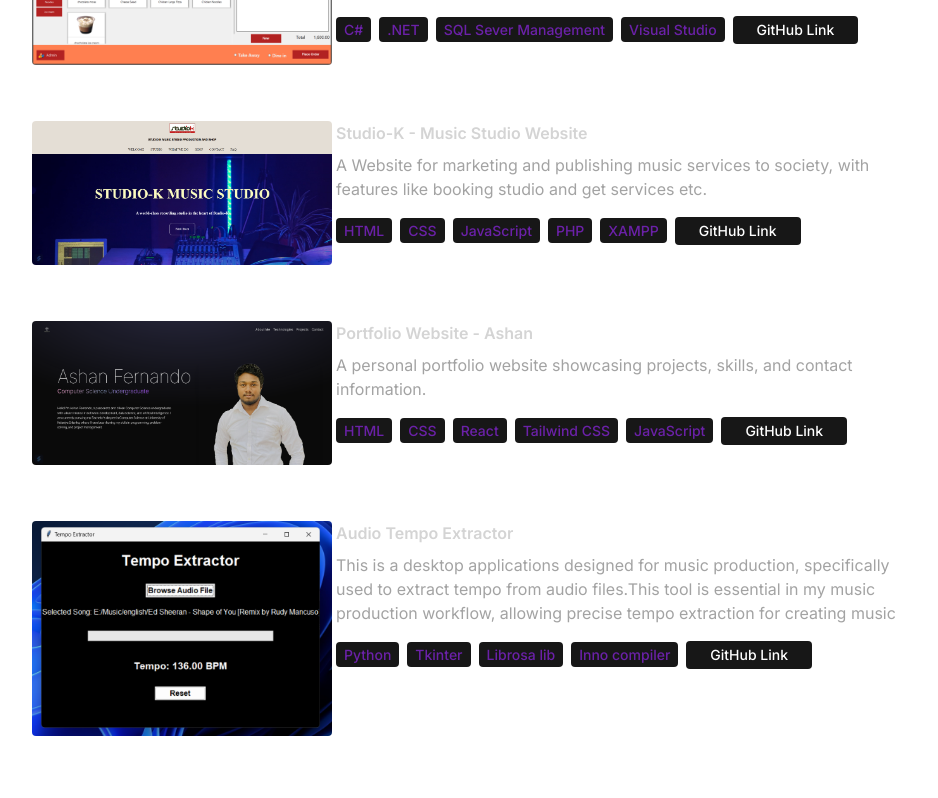
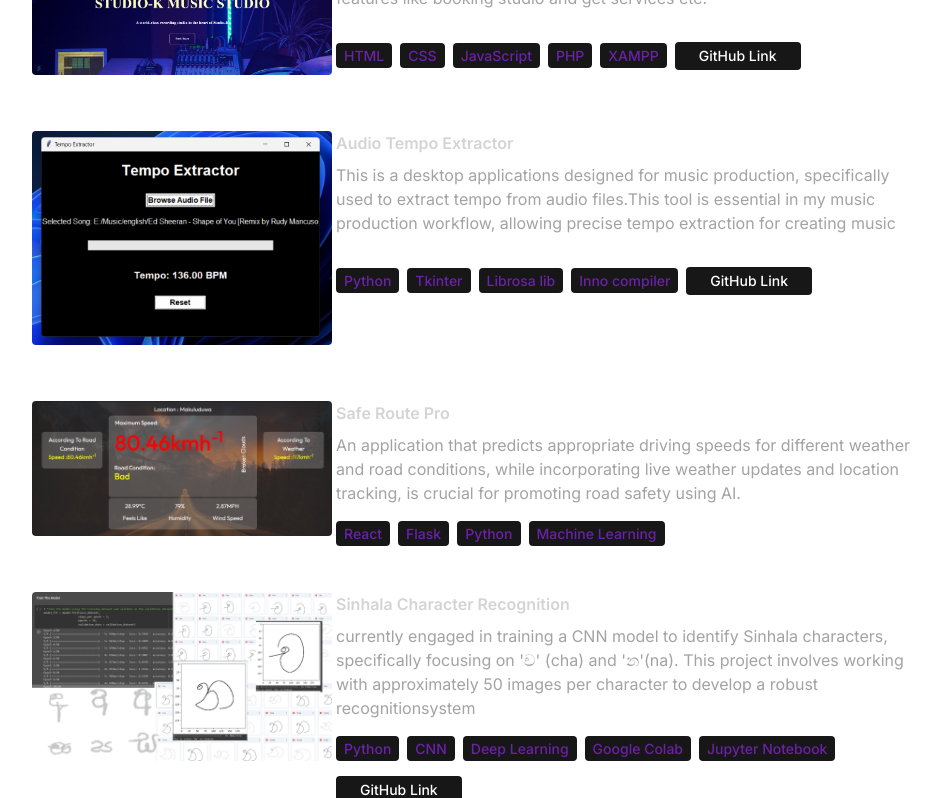
Before and after one commit to ashan0901/react-portfolio-ashan, a React (Vite) app: page / in a window 1280 px wide. Shown: the part 3180-3978 px from the top of the page, without its empty margins (168-1106 px from the left). Built offline with nearby package versions, Linux system fonts and the light colour scheme.

Commit message:
New Project Added

```diff
--- a/src/components/Projects.jsx
+++ b/src/components/Projects.jsx
@@ -49,7 +49,7 @@ const Projects = () => {
               ))}
               {project.link && (
                 <a href={project.link} target="_blank" className="mt-4">
-                  <button className="mr-2 rounded bg-neutral-900 px-6 py-1 text-sm font-medium text-white hover:bg-neutral-700">
+                  <button className="mr-2 mt-4 rounded bg-neutral-900 px-6 py-1 text-sm font-medium text-white hover:bg-neutral-700">
                     GitHub Link
                   </button>
                 </a>
--- a/src/constants/index.js
+++ b/src/constants/index.js
@@ -4,37 +4,15 @@ import project2 from "../assets/projects/project-2.png";
 import project3 from "../assets/projects/project-3.png";
 import project4 from "../assets/projects/project-4.png";
 import project5 from "../assets/projects/project-5.png";
+import project6 from "../assets/projects/project-6.png";
 
 export const HERO_CONTENT = `Hello! I'm Ashan Fernando, a passionate and driven Computer Science undergraduate with a keen interest in software development, data science, and artificial intelligence. I am currently pursuing my Bachelor's degree in Computer Science at University of Kelaniya Srilanka, where I have been honing my skills in programming, problem-solving, and project management. \n`;
 
 export const ABOUT_TEXT = `         Currently, I am pursuing a BSc Honours degree in Computer Science at University of Kelaniya Srilanka. My coursework and projects have provided me with a strong understanding of various aspects of computer science, including data structures, algorithms, and software development, Machine Learning and Artifitial Inteligent. I have also worked on projects that have involved working with various technologies, including JavaScript, React.js, Node.js, and MongoDB, Python ,Jupyter Notebook .My enthusiasm for computer science drives me to solve complex problems and create innovative solutions. I am always looking for new opportunities to learn and grow.`;
 
-export const EXPERIENCES = [
-  {
-    year: "2023 - Present",
-    role: "Senior Full Stack Developer",
-    company: "Google Inc.",
-    description: `Led a team in developing and maintaining web applications using JavaScript, React.js, and Node.js. Implemented RESTful APIs and integrated with MongoDB databases. Collaborated with stakeholders to define project requirements and timelines.`,
-    technologies: ["Javascript", "React.js", "Next.js", "mongoDB"],
-  },
-  {
-    year: "2022 - 2023",
-    role: "Frontend Developer",
-    company: "Adobe",
-    description: `Designed and developed user interfaces for web applications using Next.js and React. Worked closely with backend developers to integrate frontend components with Node.js APIs. Implemented responsive designs and optimized frontend performance.`,
-    technologies: ["HTML", "CSS", "Vue.js", "mySQL"],
-  },
-];
+export const EXPERIENCES = [];
 
 export const PROJECTS = [
-  {
-    title: "Safe Route Pro",
-    image: project0,
-    description:
-      "An application that predicts appropriate driving speeds for different weather and road conditions, while incorporating live weather updates and location tracking, is crucial for promoting road safety using AI.",
-    technologies: ["React", "Flask", "Python", "Machine Learning"],
-    link: "",
-  },
   {
     title: "MoneyMate - Personal Expense Tracker",
     image: project1,
@@ -59,6 +37,37 @@ export const PROJECTS = [
     technologies: ["HTML", "CSS", "JavaScript", "PHP", "XAMPP"],
     link: "https://github.com/ashan0901/Studio-K-Website",
   },
+
+  {
+    title: "Audio Tempo Extractor",
+    image: project5,
+    description:
+      "This is a desktop applications designed for music production, specifically used to extract tempo from audio files.This tool is essential in my music production workflow, allowing precise tempo extraction for creating music",
+    technologies: ["Python", "Tkinter", "Librosa lib", "Inno compiler"],
+    link: "https://github.com/ashan0901/Audio-Tempo-Extracter",
+  },
+  {
+    title: "Safe Route Pro",
+    image: project0,
+    description:
+      "An application that predicts appropriate driving speeds for different weather and road conditions, while incorporating live weather updates and location tracking, is crucial for promoting road safety using AI.",
+    technologies: ["React", "Flask", "Python", "Machine Learning"],
+    link: "",
+  },
+  {
+    title: "Sinhala Character Recognition",
+    image: project6,
+    description:
+      "currently engaged in training a CNN model to identify Sinhala characters, specifically focusing on 'ච' (cha) and 'න'(na). This project involves working with approximately 50 images per character to develop a robust recognitionsystem",
+    technologies: [
+      "Python",
+      "CNN",
+      "Deep Learning",
+      "Google Colab",
+      "Jupyter Notebook",
+    ],
+    link: "https://github.com/ashan0901/Deep-Learning-Mini-Project-01",
+  },
   {
     title: "Portfolio Website - Ashan",
     image: project3,
@@ -67,14 +76,6 @@ export const PROJECTS = [
     technologies: ["HTML", "CSS", "React", "Tailwind CSS", "JavaScript"],
     link: "https://github.com/ashan0901/react-portfolio-ashan",
   },
-  {
-    title: "Audio Tempo Extractor",
-    image: project5,
-    description:
-      "This is a desktop applications designed for music production, specifically used to extract tempo from audio files.This tool is essential in my music production workflow, allowing precise tempo extraction for creating music",
-    technologies: ["Python", "Tkinter", "Librosa lib", "Inno compiler"],
-    link: "https://github.com/ashan0901/Audio-Tempo-Extracter",
-  },
 ];
 
 export const CONTACT = {
```
Also changed, not shown: src/assets/projects/project-6.png (added), 1 other file (tests, documents, lock files or other folders).
